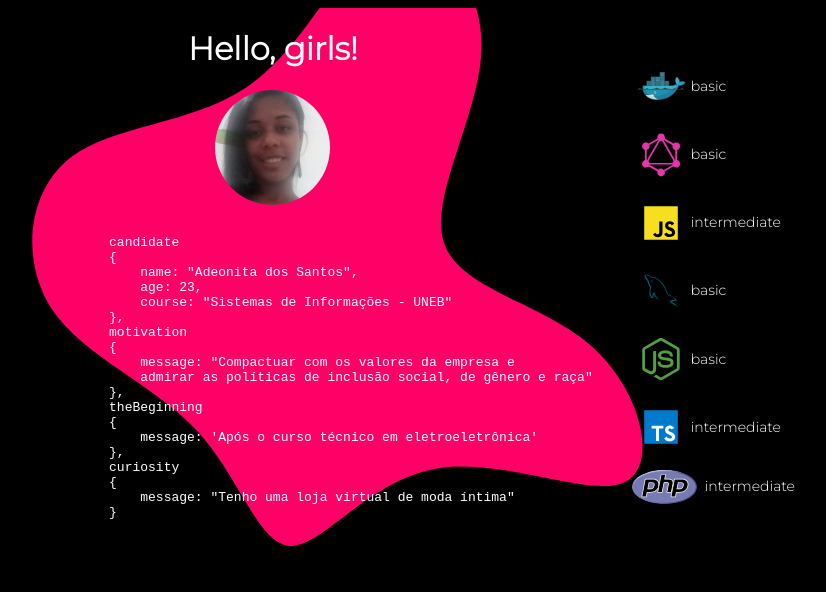
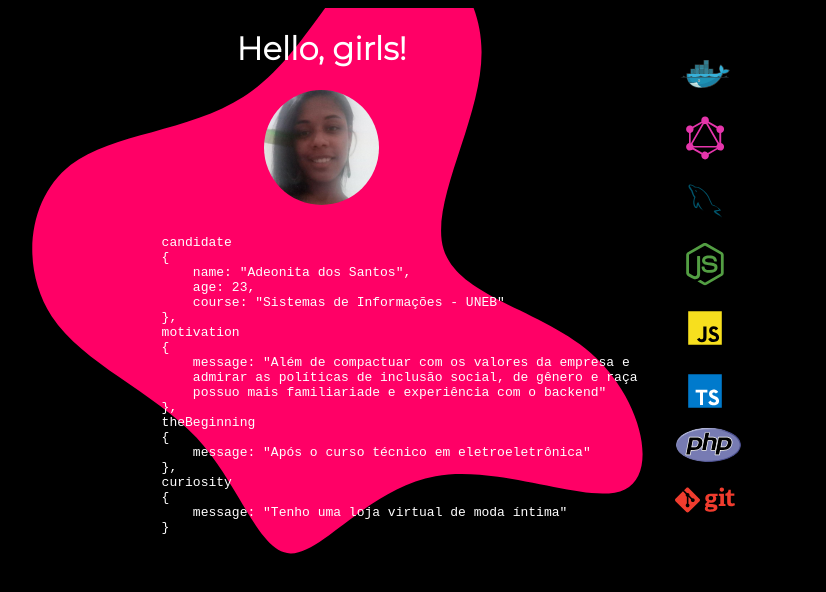
Before and after one commit to Adeonita/adeonita.github.io, a website: page index.html in a window 1280 px wide. Shown: the whole page, without its empty margins (266-1092 px from the left). Drawn offline with Linux system fonts and the light colour scheme.

Commit message:
chore: version 1.1

```diff
--- a/index.html
+++ b/index.html
@@ -9,39 +9,19 @@
     <title>Adeonita</title>
 </head>
 <body>
-    <div id="container">
-        <div id="skills">
-            <div class="legend">
-                <img id="docker" src="./images/docker.svg" alt="">
-                <label for="docker">basic</label>
-            </div>
-            <div class="legend">
-                <img src="./images/graphql.svg" alt="">
-                <label for="graphql"> basic</label>
-            </div>
-            <div class="legend">
-                <img id="javasc" src="./images/javasc.svg" alt="">
-                <label for="javasc">intermediate</label>
-            </div>
-            <div class="legend">
-                <img id="mysql" src="./images/mysql.svg" alt="">
-                <label for="mysql">basic</label>
-            </div>
-            <div class="legend">
-                <img id="nodejs" src="./images/nodejs.svg" alt="">
-                <label for="nodejs">basic</label>
-            </div>
-            <div class="legend">
-                <img id="typesc" src="./images/type.svg" alt="">
-                <label for="typesc">intermediate</label>
-            </div>
-            <div class="legend">
-                <img id="php" src="./images/php.svg" alt="">
-                <label id="label-php" for="php">intermediate</label>
-            </div>
+    <div class="d-flex just-content-center" id="container">
+        <div class="d-flex fd-column just-content-center" id="skills">
+            <img src="./images/docker.svg" alt="">
+            <img src="./images/graphql.svg" alt="">
+            <img src="./images/mysql.svg" alt="">
+            <img src="./images/nodejs.svg" alt="">
+            <img src="./images/javasc.svg" alt="">
+            <img src="./images/type.svg" alt="">
+            <img src="./images/php.svg" id="logo-php" alt="">
+            <img src="./images/git.svg" alt="">
         </div>
-        <div class="data">
-            <div id="title">
+        <div>
+            <div class="d-flex fd-column" id="title">
                 <h1>
                     Hello, girls!
                 </h1>
@@ -57,12 +37,13 @@
                     },
                     motivation
                     {
-                        message: "Compactuar com os valores da empresa e
-                        admirar as políticas de inclusão social, de gênero e raça"
+                        message: "Além de compactuar com os valores da empresa e
+                        admirar as políticas de inclusão social, de gênero e raça
+                        possuo mais familiariade e experiência com o backend"
                     },
                     theBeginning
                     {
-                        message: 'Após o curso técnico em eletroeletrônica'
+                        message: "Após o curso técnico em eletroeletrônica"
                     },
                     curiosity
                     {
@@ -73,7 +54,4 @@
         </div>
     </div>
 </body>
-
-<script src="./utilities/functions.js"></script>
-<script src="./index.js"></script>
 </html>
--- a/style.css
+++ b/style.css
@@ -2,10 +2,6 @@ body{
     font-family: 'Montserrat', sans-serif;
     background-color: black;
     color: white;
-}
-
-h1 {
-    text-align: center;
 }
 
 img{
@@ -19,19 +15,26 @@ label{
     font-size: 14px;
 }
 
-
-
-.legend{
-    display: flex;
+/* .legend{
     flex-direction: row;
     justify-content: flex-start;
     align-items: center;
+} */
+
+.d-flex{
+    display: flex;
+}
+
+.fd-column{
+    flex-direction: column;
+}
+
+.just-content-center{
+    justify-content: center;
 }
 
 #container{
-    display: flex;
     flex-direction: row-reverse;
-    justify-content: center;
     background-image: url('images/bgImage.svg');
     background-repeat: no-repeat;
     background-position: center;
@@ -39,20 +42,15 @@ label{
 }
 
 #title{
-    display: flex;
-    flex-direction: column;
     align-items: center;
+}
+
+#skills{
+    margin-left: 3%;
 }
 
 #description{
     margin-top: 30px;
-}
-
-#skills{
-    margin-left: 3%;
-    display: flex;
-    flex-direction: column;
-    justify-content: center;
 }
 
 #photo{
@@ -62,7 +60,7 @@ label{
     margin-top: 0 !important;
 }
 
-#php{
+#logo-php{
     width: 67px !important;
     height: 42px !important;
 }
```
Also changed, not shown: images/git.svg (added).
